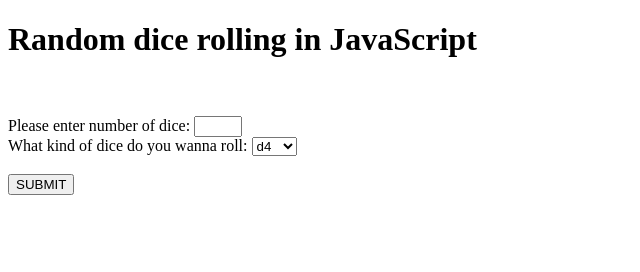
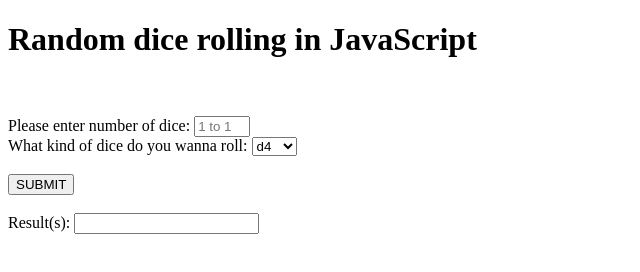
Before and after one commit to amarua05/amarua05-dice-generator, a plain HTML site: page index.html in a window 1280 px wide. Shown: the whole page, without its empty margins (0-640 px from the left). Drawn offline with Linux system fonts and the light colour scheme.

Commit message:
Add files via upload

```diff
--- a/index.html
+++ b/index.html
@@ -3,12 +3,12 @@
 <head>
     <meta charset="UTF-8">
     <meta name="viewport" content="width=device-width, initial-scale=1.0">
-    <title>Document</title>
+    <title>Dice Roll by Amar E.</title>
 </head>
 <body>
     <h1>Random dice rolling in JavaScript</h1> <br><br>
     <label for="numberOfDice">Please enter number of dice:</label>
-    <input type="number" name="" id="numberOfDice" min="1" max="5"> <br>
+    <input type="number" name="" id="numberOfDice" min="1" max="10" placeholder="1 to 10"> <br>
     <label for="typeOfDice">What kind of dice do you wanna roll:</label>
     <select id="typeOfDice" name="cars">
         <option value="4">d4</option>
@@ -19,7 +19,9 @@
         <option value="20">d20</option>
     </select>
     <br><br>
-    <button id="submit">SUBMIT</button>
+    <button id="submit">SUBMIT</button> <br><br>
+    <label for="answer">Result(s):</label>
+    <input type="text" id="results" value="" readonly="readonly"/>
 
     <script src="script.js"></script>
 </body>
```
